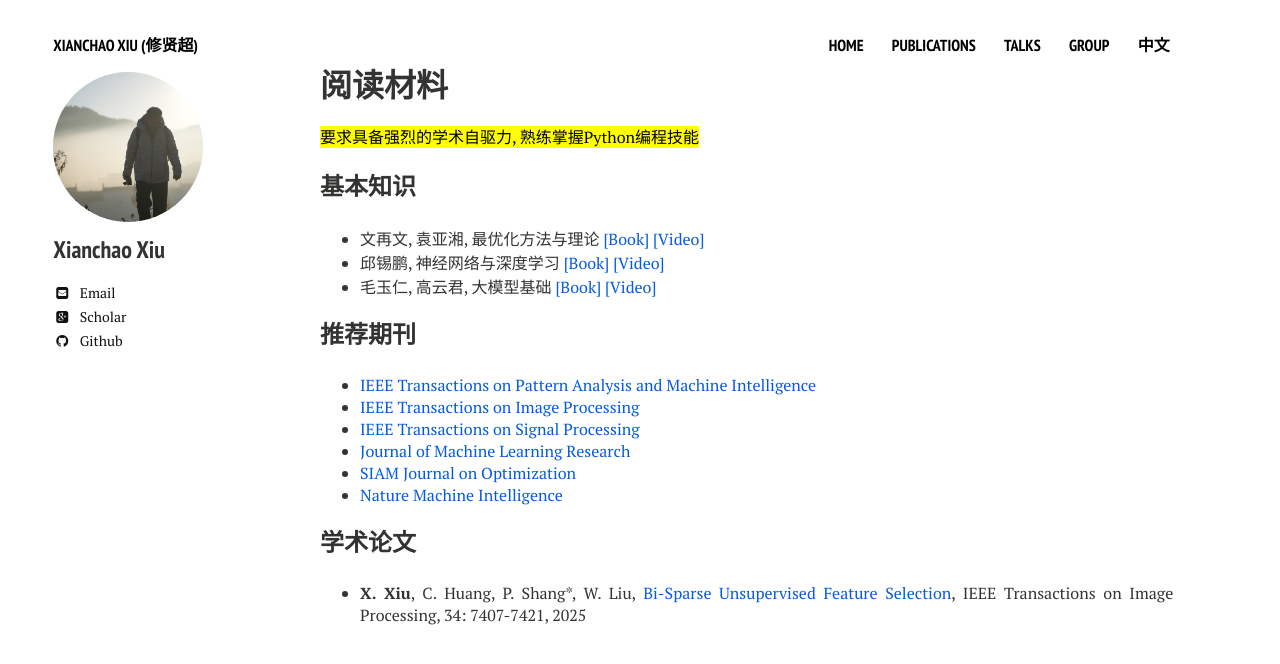
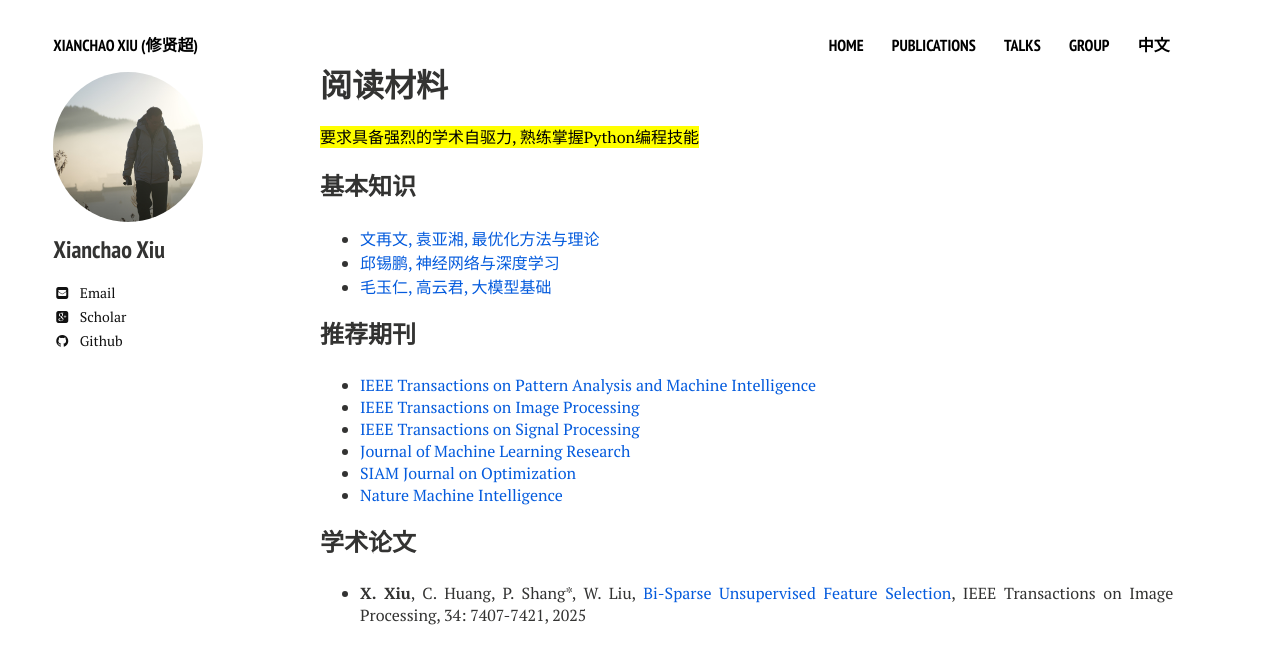
Before and after one commit to xianchaoxiu/xianchaoxiu.github.io, a Jekyll site: the page built from chinese/reading/index.md, in a window 1280 px wide. Shown: the top 664 px of the page. Built offline with Jekyll 4.4.1, drawn with Linux system fonts in a browser that asks for light colours; nearby versions of some CDN libraries.

Commit message:
Update index.md

```diff
--- a/chinese/reading/index.md
+++ b/chinese/reading/index.md
@@ -10,9 +10,10 @@ share: false
 
 
 ### 基本知识
-* 文再文, 袁亚湘, 最优化方法与理论 <a href="http://faculty.bicmr.pku.edu.cn/~wenzw/optbook.html" class="textlink" target="_blank">[Book]</a> <a href="https://www.bilibili.com/video/BV1xH4y1y7qy/" class="textlink" target="_blank">[Video]</a> <br>
-* 邱锡鹏, 神经网络与深度学习 <a href="https://nndl.github.io/" class="textlink" target="_blank">[Book]</a> <a href="https://www.bilibili.com/video/BV13b4y1177W/" class="textlink" target="_blank">[Video]</a> <br>
-* 毛玉仁, 高云君, 大模型基础 <a href="https://github.com/ZJU-LLMs/Foundations-of-LLMs" class="textlink" target="_blank">[Book]</a> <a href="https://www.bilibili.com/video/BV1PB6XYFET2/" class="textlink" target="_blank">[Video]</a> <br>
+*  <a href="http://faculty.bicmr.pku.edu.cn/~wenzw/optbook.html" class="textlink" target="_blank">文再文, 袁亚湘, 最优化方法与理论 </a> <br>
+*  <a href="https://nndl.github.io/" class="textlink" target="_blank">邱锡鹏, 神经网络与深度学习 </a> <br>
+*  <a href="https://github.com/ZJU-LLMs/Foundations-of-LLMs" class="textlink" target="_blank">毛玉仁, 高云君, 大模型基础 </a> <br>
+
 
 ### 推荐期刊
 *  <a href="https://ieeexplore.ieee.org/xpl/RecentIssue.jsp?punumber=34" class="textlink" target="_blank">IEEE Transactions on Pattern Analysis and Machine Intelligence </a> <br>
```
